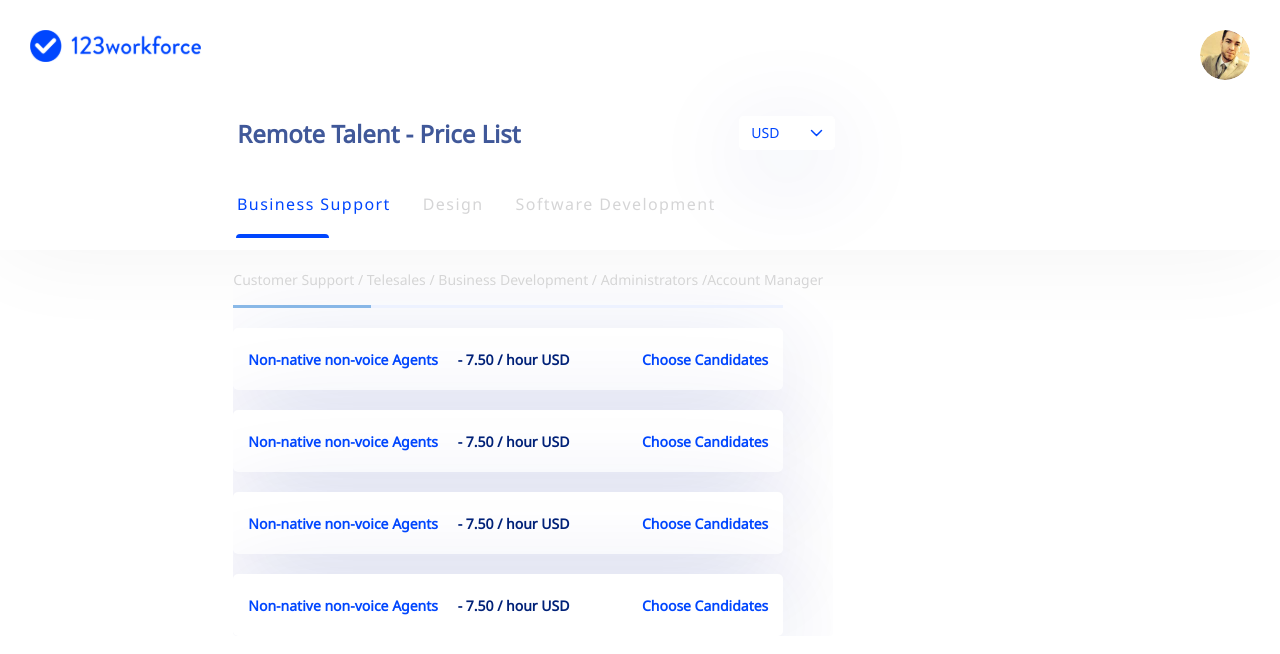
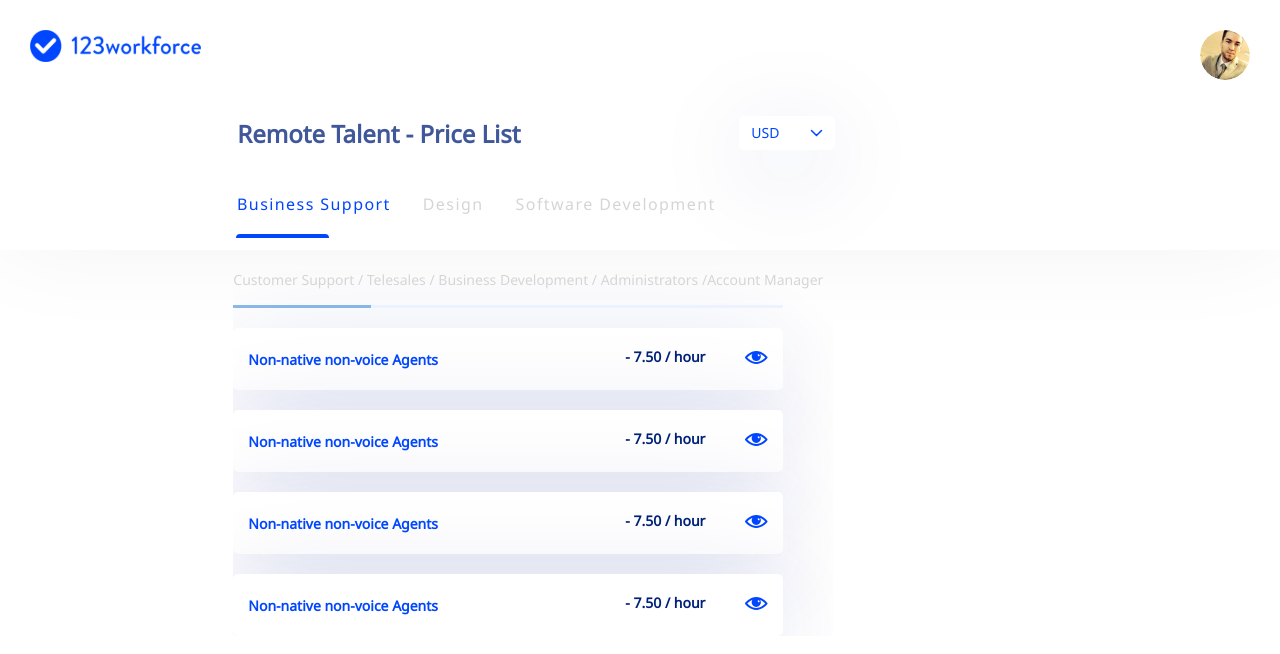
Before and after one commit to nishad-bdg/pricing-new, a Vue app: page / in a window 1280 px wide. Shown: the top 654 px of the page. Built offline with nearby package versions, Linux system fonts and the light colour scheme.

Commit message:
sm and xs version updated

```diff
--- a/src/App.vue
+++ b/src/App.vue
@@ -127,28 +127,17 @@ export default {
         description: [
           {
             id: 9,
-            title: "Non-native non-voice Agents",
-            rate: 7.5,
+            title: "Frontend Developer",
+            rate: 35,
             frequency: "/ hour"
           },
           {
             id: 10,
-            title: "Non-native non-voice Agents",
-            rate: 7.5,
+            title: "Backend Developer",
+            rate: 45,
             frequency: "/ hour"
           },
-          {
-            id: 11,
-            title: "Non-native non-voice Agents",
-            rate: 7.5,
-            frequency: "/ hour"
-          },
-          {
-            id: 12,
-            title: "Non-native non-voice Agents",
-            rate: 7.5,
-            frequency: "/ hour"
-          },
+
         ],
       },
     ],
--- a/src/components/AppBody.vue
+++ b/src/components/AppBody.vue
@@ -34,19 +34,26 @@
                 >
                   <div class="card-title">
                     {{ item.title }}
-                    <span class="ml-lg-4"
+                    <span class="ml-lg-4 ml-md-3 hidden-md-and-up"
                       >- {{ rateConvertion(item.rate) }} {{ item.frequency }}
-                      {{ currency }}
                     </span>
                   </div>
 
-                  <div class="card-title d-md-flex d-sm-none d-none">
+                  <div class="card-title d-md-none d-sm-none d-none">
                     <a href="#"> Choose Candidates </a>
                   </div>
-                  <div class="mobile-eye d-md-none d-sm-flex d-flex">
-                    <a href="#">
-                      <img src="../assets/images/eye.svg" alt="" />
-                    </a>
+                  <div class="mobile-eye d-md-flex d-sm-flex d-flex">
+                    <div class="d-flex flex-row">
+                      <div class="mr-sm-10  card-title">
+                        <span>
+                          - {{ rateConvertion(item.rate) }}
+                          {{ item.frequency }}</span
+                        >
+                      </div>
+                      <a href="#">
+                        <img src="../assets/images/eye.svg" alt="" />
+                      </a>
+                    </div>
                   </div>
                 </div>
               </v-tab-item>
```
